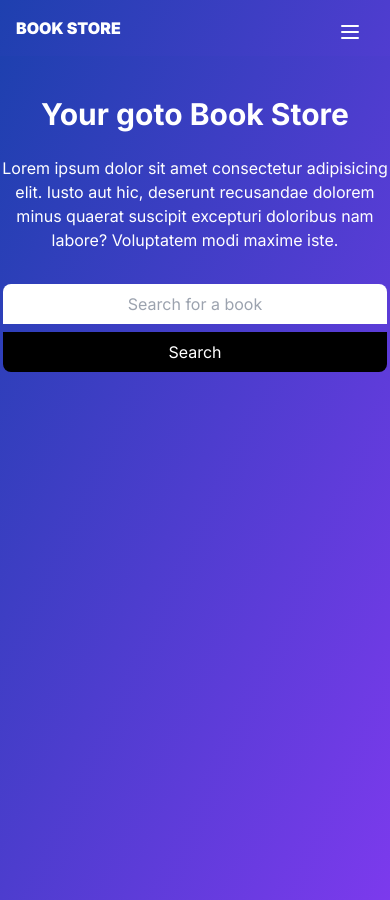
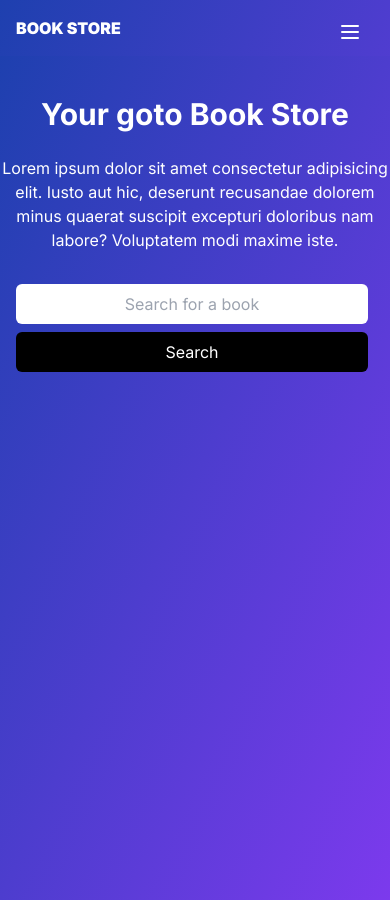
Before and after one commit to Ajaymaurya1008/book-store, a Next.js app: page / in a window 390 px wide. Built offline with nearby package versions, Linux system fonts and the light colour scheme.

Commit message:
updated logic for adding books

```diff
--- a/app/page.js
+++ b/app/page.js
@@ -8,7 +8,6 @@ import { toast } from "react-hot-toast";
 export default function Home() {
   const [books, setBooks] = useState([]);
   const [search, setSearch] = useState("");
-  const [favoriteBooks, setFavoriteBooks] = useState([]);
 
   const fetchBooks = (e) => {
     e.preventDefault();
@@ -37,7 +36,11 @@ export default function Home() {
   };
 
   const addFavorite = (index) => {
-    setFavoriteBooks([...favoriteBooks, books[index]]);
+    const prevBooks = localStorage.getItem("favoriteBooks");
+    const favoriteBooks = [
+      ...(prevBooks ? JSON.parse(prevBooks) : []),
+      books[index],
+    ]
     localStorage.setItem("favoriteBooks", JSON.stringify(favoriteBooks));
     toast.success("Book added to favourites");
   };
@@ -57,19 +60,19 @@ export default function Home() {
           </p>
           <form
             onSubmit={fetchBooks}
-            className="abg-white relative mx-auto mt-8 w-full max-w-sm space-y-2 overflow-hidden rounded-lg sm:space-y-0"
+            className="abg-white relative px-4 sm:mx-auto mt-8 w-full max-w-sm space-y-2 overflow-hidden rounded-lg sm:space-y-0"
           >
             <input
               value={search}
               onChange={(e) => setSearch(e.target.value)}
-              className="w-full px-5 py-2 text-center text-black outline-none sm:text-left"
+              className="w-full rounded-md px-5 py-2 text-center text-black outline-none sm:text-left"
               type="text"
               placeholder="Search for a book"
               required
             />
             <button
               type="submit"
-              className="right-0 w-full bg-black px-8 py-2 text-white sm:absolute sm:w-auto"
+              className="right-0 w-full rounded-md sm:rounded-none bg-black px-8 py-2 text-white sm:absolute sm:w-auto"
             >
               Search
             </button>
```
